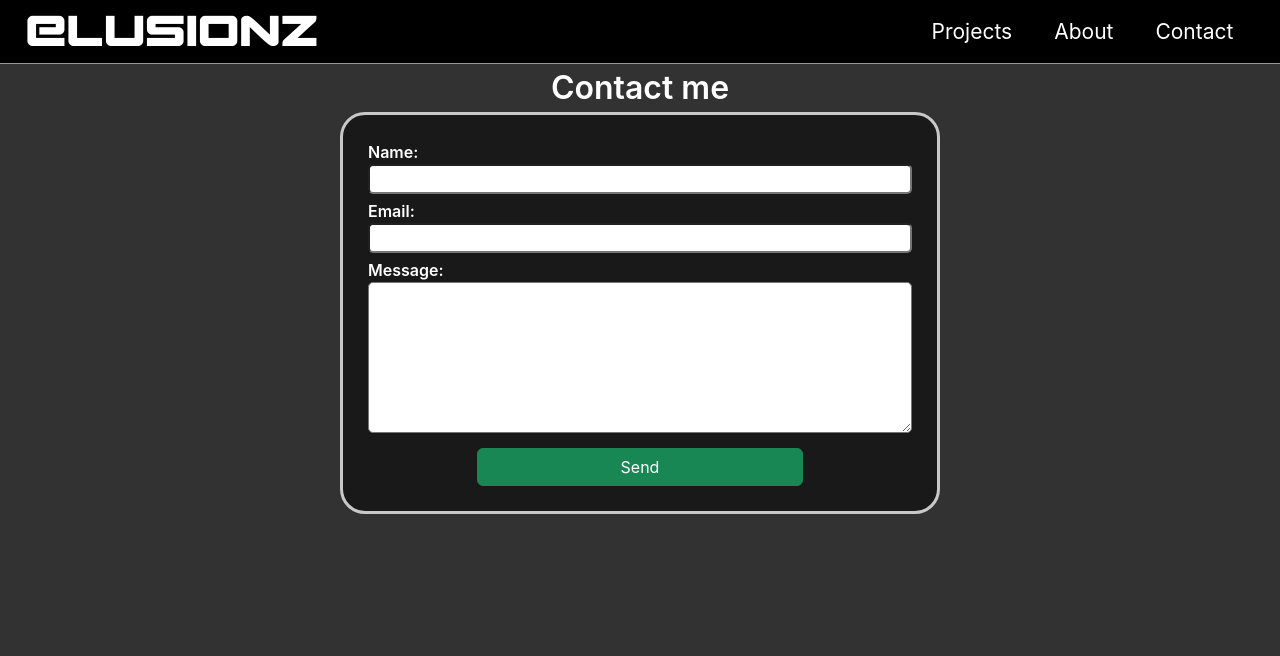
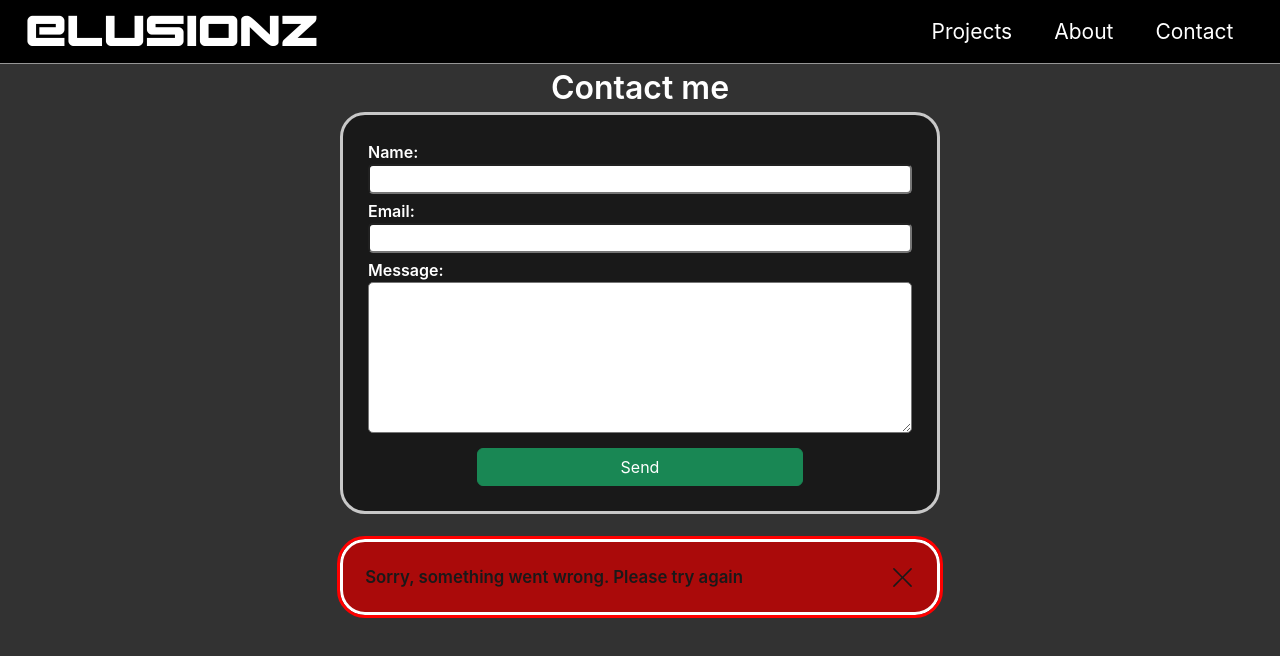
Before and after one commit to Elusionz243/Elusionz, a React (Create React App) app in the folder front-end/: page /contact in a window 1280 px wide. Shown: the top 656 px of the page. Built offline with nearby package versions, Linux system fonts and the light colour scheme; the HTML template or start-up script is replaced by a standard one.

Commit message:
Added alert component for contact form

```diff
--- a/front-end/src/components/contact/Contact.js
+++ b/front-end/src/components/contact/Contact.js
@@ -1,20 +1,37 @@
 import { useState } from "react";
 
 import Form from "./form/Form";
+import Alert from "../utils/Alert";
 
 import "./Contact.css";
 
 const Contact = () => {
-  const initialFormData = { user_name: "", email: "", message: "" };
+  const initialFormData = { from_name: "", from_email: "", message: "" };
 
   const [formData, setFormData] = useState({ ...initialFormData });
+  const [formStatus, setFormStatus] = useState(400);
 
   return (
     <div className="contact-container">
       <div className="contact-title">Contact me</div>
-      <div className="form-container">
-        <Form formData={formData} setFormData={setFormData} />
-      </div>
+      <Form
+        formData={formData}
+        setFormData={setFormData}
+        setFormStatus={setFormStatus}
+      />
+      {formStatus === 200 ? (
+        <Alert
+          message={"Thanks! You're message has been received!"}
+          formStatus={formStatus}
+          setFormStatus={setFormStatus}
+        />
+      ) : formStatus === 400 ? (
+        <Alert
+          message={"Sorry, something went wrong. Please try again"}
+          formStatus={formStatus}
+          setFormStatus={setFormStatus}
+        />
+      ) : null}
     </div>
   );
 };
--- a/front-end/src/components/contact/form/Form.js
+++ b/front-end/src/components/contact/form/Form.js
@@ -1,10 +1,10 @@
-import React, { useEffect } from "react";
+import { useEffect } from "react";
 
 import { init, sendForm } from "@emailjs/browser";
 
 import "./Form.css";
 
-const Form = ({ formData, setFormData }) => {
+const Form = ({ formData, setFormData, setFormStatus }) => {
   useEffect(() => {
     const abortController = new AbortController();
     init("DhXTn4Qp6lvBpmDrO");
@@ -19,33 +19,59 @@ const Form = ({ formData, setFormData }) => {
     });
   };
 
-  const handleSubmit = (e) => {
+  const handleSubmit = async (e) => {
     e.preventDefault();
 
     const contactNumber = document.querySelector("[name=contact_number");
     contactNumber.value = (Math.random() * 100000) | 0;
 
-    sendForm("service_zlo7mor", "template_w5xjr2k", e.target);
+    const response = await sendForm(
+      "service_zlo7mor",
+      "template_w5xjr2k",
+      e.target
+    );
+    setFormStatus((prev) => (prev = response.status));
+    console.log(response.status);
+    setFormData({
+      ...formData,
+      from_name: "",
+      from_email: "",
+      message: "",
+    });
   };
 
   return (
+    <div className="form-container">
       <form id="contact-form" onSubmit={handleSubmit}>
         <input type="hidden" name="contact_number" />
-      <label htmlFor="user_name">Name:</label>
+        <label htmlFor="from_name">Name:</label>
         <input
           type="text"
-        id="user_name"
-        name="user_name"
+          id="from_name"
+          name="from_name"
           onChange={handleChange}
+          required={true}
         />
-      <label htmlFor="email">Email:</label>
-      <input id="email" type="email" name="email" onChange={handleChange} />
+        <label htmlFor="from_email">Email:</label>
+        <input
+          id="from_email"
+          type="email"
+          name="from_email"
+          onChange={handleChange}
+          required={true}
+        />
         <label htmlFor="message">Message:</label>
-      <textarea id="message" name="message" onChange={handleChange}></textarea>
+        <textarea
+          id="message"
+          name="message"
+          onChange={handleChange}
+          required={true}
+        ></textarea>
         <button type="submit" className="btn btn-success">
           Send
         </button>
       </form>
+    </div>
   );
 };
 
--- /dev/null
+++ b/front-end/src/components/utils/Alert.css
@@ -0,0 +1,18 @@
+.alert-container {
+  padding: 2ch;
+  font-weight: 600;
+  font-size: 1.05em;
+  margin-top: 25px;
+  max-width: 600px;
+  width: 100%;
+  border-radius: 25px;
+  border: 3px solid rgb(255, 255, 255);
+  color: rgb(25, 25, 25);
+  display: flex;
+  justify-content: space-between;
+  align-items: center;
+}
+
+.close-btn {
+  cursor: pointer;
+}
--- /dev/null
+++ b/front-end/src/components/utils/Alert.js
@@ -0,0 +1,38 @@
+import "./Alert.css";
+
+const Alert = ({ message, formStatus, setFormStatus }) => {
+  return (
+    <div
+      style={{
+        backgroundColor:
+          formStatus === 200 ? "rgba(0, 255, 100, 0.6)" : "rgba(200,0,0,0.8)",
+        outline:
+          formStatus === 200
+            ? "3px solid rgb(0, 100, 0)"
+            : "3px solid rgb(255,0,0)",
+      }}
+      className="alert-container"
+    >
+      <div className="alert-message">{message}</div>
+      {formStatus === 200 ? (
+        <a href="/" className="btn btn-primary">
+          Ok
+        </a>
+      ) : (
+        <svg
+          xmlns="http://www.w3.org/2000/svg"
+          width="25"
+          height="25"
+          fill="currentColor"
+          className="bi bi-x-lg close-btn"
+          viewBox="0 0 16 16"
+          onClick={() => setFormStatus((prev) => (prev = 0))}
+        >
+          <path d="M2.146 2.854a.5.5 0 1 1 .708-.708L8 7.293l5.146-5.147a.5.5 0 0 1 .708.708L8.707 8l5.147 5.146a.5.5 0 0 1-.708.708L8 8.707l-5.146 5.147a.5.5 0 0 1-.708-.708L7.293 8 2.146 2.854Z" />
+        </svg>
+      )}
+    </div>
+  );
+};
+
+export default Alert;
```
Lines whose indentation alone changed are shown as unchanged.
